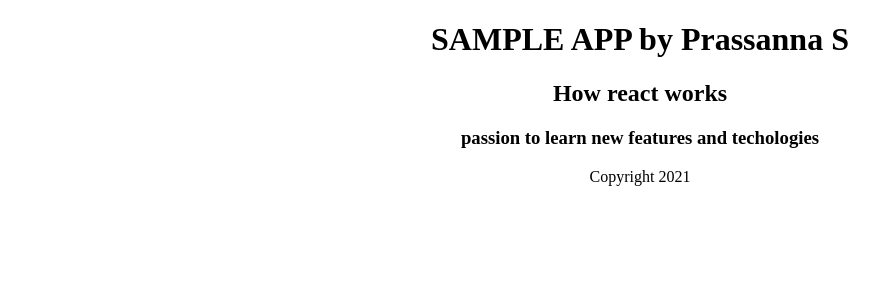
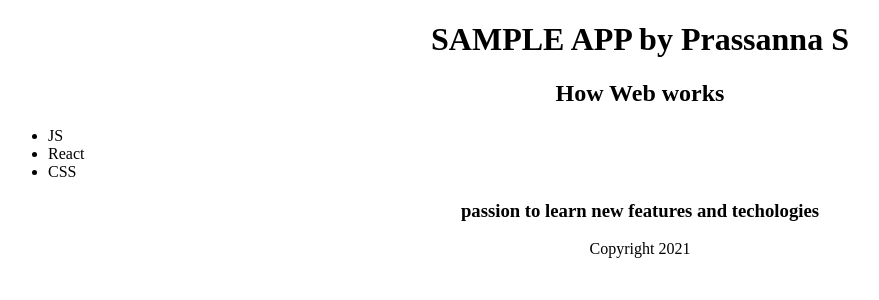
Before and after one commit to sprassanna/react-developer, a React (Create React App) app in the folder react-essential/: page / in a window 1280 px wide. Shown: the top 300 px of the page, without its empty margins (0-879 px from the left). Built offline with nearby package versions, Linux system fonts and the light colour scheme.

Commit message:
Added code to handle List in Props + adding key to each list

```diff
--- a/react-essential/src/App.js
+++ b/react-essential/src/App.js
@@ -9,10 +9,15 @@ function MAIN(props) {
   )
 }
 
-function CONTENT() {
+function CONTENT(props) {
   return (
     < section >
-      <h2>How react works</h2>
+      <h2>How Web  works</h2>
+      <ul style={{ textAlign: 'left' }}>
+        {
+          props.learn.map((item) => <li key={item.id}>{item.name}</li>)
+        }
+      </ul>
     </section >
   )
 }
@@ -25,11 +30,20 @@ function FOOTER(props) {
     </footer>
   );
 }
+
+const toLearn = [
+  'JS',
+  'React',
+  'CSS'
+];
+
+const techStack = toLearn.map((item, i) => ({ id: i + item, name: item }));
+
 function App() {
   return (
     <div className="App">
       <MAIN name="Prassanna S" />
-      <CONTENT />
+      <CONTENT learn={techStack} />
       <FOOTER year={new Date().getFullYear()} />
 
 
```
